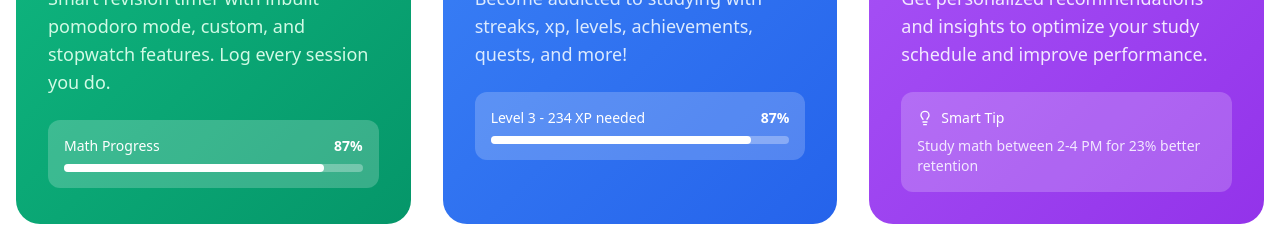
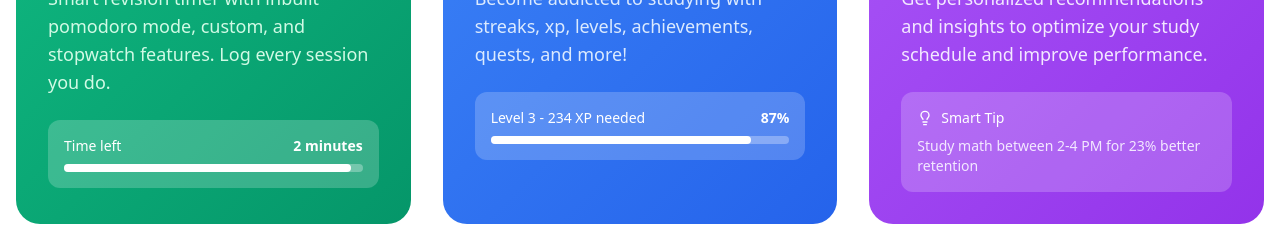
Before and after one commit to dkhedekar79/Trackademic, a React (Vite) app: page / in a window 1280 px wide. Shown: the part 1240-1466 px from the top of the page. Built offline with nearby package versions, Linux system fonts and the light colour scheme; no server answers.

Commit message:
Manual code updates made to file: src/pages/Landing.jsx

```diff
--- a/src/pages/Landing.jsx
+++ b/src/pages/Landing.jsx
@@ -230,11 +230,11 @@ const Landing = () => {
               </p>
               <div className="bg-white/20 rounded-xl p-4">
                 <div className="flex items-center justify-between mb-2">
-                  <span className="text-sm">Math Progress</span>
-                  <span className="text-sm font-semibold">87%</span>
+                  <span className="text-sm">Time left</span>
+                  <span className="text-sm font-semibold">2 minutes</span>
                 </div>
                 <div className="w-full bg-white/30 rounded-full h-2">
-                  <div className="bg-white h-2 rounded-full" style={{ width: '87%' }}></div>
+                  <div className="bg-white h-2 rounded-full" style={{ width: '96%' }}></div>
                 </div>
               </div>
             </motion.div>
```
